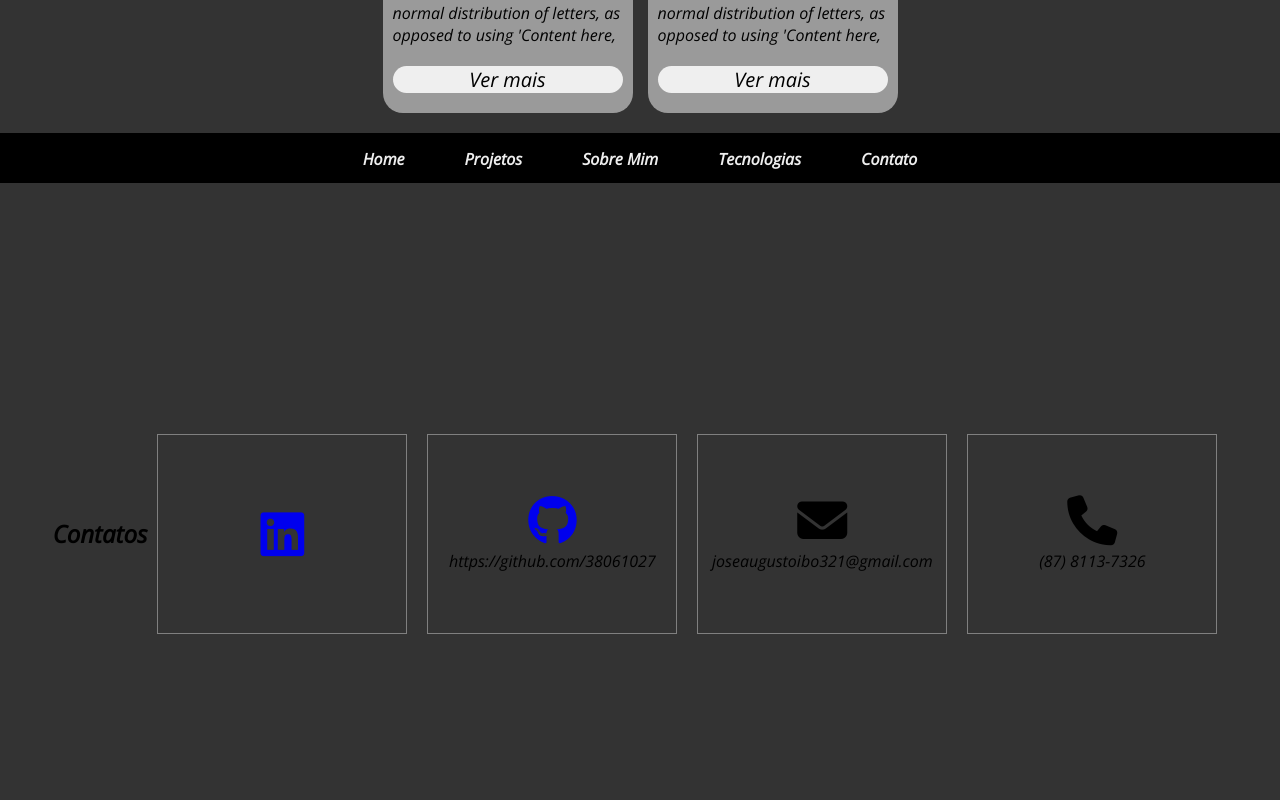
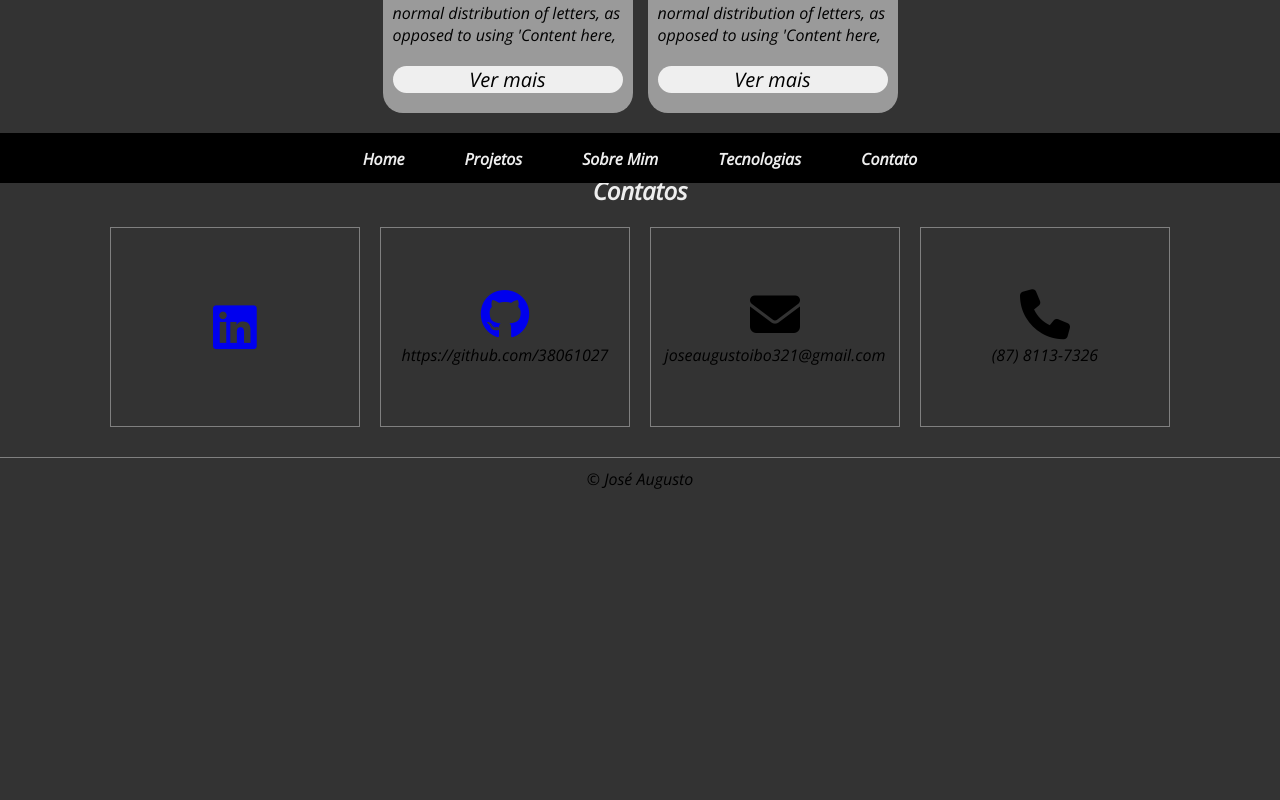
Before and after one commit to 38061027/portfolio, an Angular app: page / in a window 1280 px wide. Shown: the part 1480-2280 px from the top of the page. After the commit the page ends 1980 px from the top, so only its background shows below. Built offline with nearby package versions, Linux system fonts and the light colour scheme.

Commit message:
Modifincando alguns elementos

```diff
--- a/src/app/app.component.html
+++ b/src/app/app.component.html
@@ -1,5 +1,2 @@
 
 <router-outlet></router-outlet>
-<app-projetos></app-projetos>
-
-<app-contato></app-contato>
--- a/src/app/components/contato/contato.component.css
+++ b/src/app/components/contato/contato.component.css
@@ -8,9 +8,25 @@
     justify-content: center;
     align-items: center;
    background: #333;
-    height: 100vh;
+
     border-top: 1px solid gray ;
 }
+
+
+.section-3 .title{
+    margin-top: 20px;
+    width: 100%;
+    display: flex;
+    justify-content: center;
+    align-items: center;
+}
+
+.section-3 .title h1{
+  margin: 10px;
+  color: #eee;
+}
+
+
 
 .section-3 .container-box-3{
 
@@ -19,6 +35,7 @@
     flex-wrap: wrap;
     justify-content: center;
     align-items: center;
+    margin-bottom: 20px;
 }
 
 .section-3 .container-box-3 .box-3{
--- a/src/app/components/home/home.component.html
+++ b/src/app/components/home/home.component.html
@@ -32,3 +32,5 @@
 
 
     </main>
+    <app-projetos></app-projetos>
+    <app-contato></app-contato>
--- a/src/app/components/projetos/projetos.component.css
+++ b/src/app/components/projetos/projetos.component.css
@@ -63,7 +63,7 @@ justify-content: center;
 }
 
 .section-2 .container-box .box-1:hover{
-    box-shadow: 10px 5px 5px #eee;
+    box-shadow: 10px 5px 5px #000000;
     transition: 0.5s;
 }
 
```
Also changed, not shown: src/styles.css (line endings or trailing spaces).
